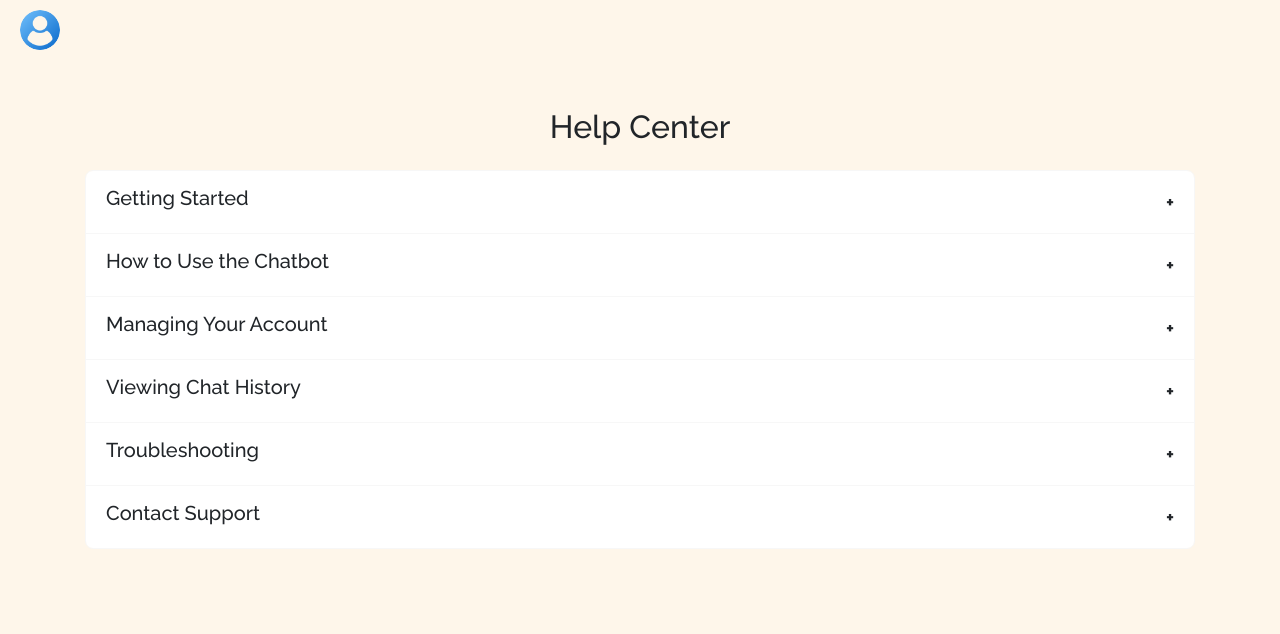
After one commit to KabriAcid/cerebro, a PHP site: page /public/help.php in a window 1280 px wide. The commit adds this page. Shown: the top 634 px of the page. Run offline with PHP 8.4, Linux system fonts and the light colour scheme.

Commit message:
Refactor navbar and login functionality: remove unused elements, streamline form submission with loader overlay, and enhance CSS for custom accordion component.

```diff
--- a/assets/css/style.css
+++ b/assets/css/style.css
@@ -480,3 +480,52 @@ textarea.input-field:disabled {
         opacity: 0.5;
     }
 }
+
+/* Custom Accordion */
+.custom-accordion {
+    border: 1px solid var(--gray);
+    border-radius: 8px;
+    overflow: hidden;
+}
+
+.accordion-item {
+    border-bottom: 1px solid var(--gray);
+}
+
+.accordion-item:last-child {
+    border-bottom: none;
+}
+
+.accordion-header {
+    display: flex;
+    justify-content: space-between;
+    align-items: center;
+    padding: 15px 20px;
+    background-color: var(--white);
+    cursor: pointer;
+    font-weight: bold;
+    transition: background-color 0.3s ease;
+}
+
+.accordion-header:hover {
+    background-color: var(--light-gray);
+}
+
+.accordion-icon {
+    font-size: 1.2rem;
+    font-weight: bold;
+    transition: transform 0.3s ease;
+}
+
+.accordion-body {
+    max-height: 0;
+    overflow: hidden;
+    padding: 0 20px;
+    background-color: var(--light-gray);
+    transition: max-height 0.3s ease;
+}
+
+.accordion-body p,
+.accordion-body ul {
+    margin: 15px 0;
+}
--- a/components/navbar.php
+++ b/components/navbar.php
@@ -4,9 +4,6 @@
             <a href="../index.php">
                 <img src="../assets/img/logo.png" class="favicon">
             </a>
-            <ul>
-                <li></li>
-            </ul>
         </div>
     </nav>
 </header>
--- /dev/null
+++ b/public/help.php
@@ -0,0 +1,106 @@
+<!-- filepath: c:\xampp\htdocs\cerebro\public\help.php -->
+<?php
+session_start();
+require __DIR__ . '/../util/utilities.php';
+require __DIR__ . '/../components/header.php';
+?>
+
+<body>
+    <?php require __DIR__ . '/../components/dashboard-navbar.php'; ?>
+    <main class="container py-5">
+        <h2 class="text-center mb-4">Help Center</h2>
+        <div class="custom-accordion">
+            <!-- Section 1: Getting Started -->
+            <div class="accordion-item">
+                <div class="accordion-header" onclick="toggleAccordion(this)">
+                    <h5>Getting Started</h5>
+                    <span class="accordion-icon">+</span>
+                </div>
+                <div class="accordion-body">
+                    <p>Welcome to Cerebro! To get started, create an account or log in if you already have one. Once logged in, you can access the dashboard, chat with the AI, and manage your settings.</p>
+                </div>
+            </div>
+
+            <!-- Section 2: Chatbot Usage -->
+            <div class="accordion-item">
+                <div class="accordion-header" onclick="toggleAccordion(this)">
+                    <h5>How to Use the Chatbot</h5>
+                    <span class="accordion-icon">+</span>
+                </div>
+                <div class="accordion-body">
+                    <p>To use the chatbot, navigate to the chat section from the dashboard. Type your query in the input box and press Enter. The AI will respond based on the selected model and settings.</p>
+                    <p>You can configure the chatbot's behavior, such as the maximum tokens, in the settings section.</p>
+                </div>
+            </div>
+
+            <!-- Section 3: Managing Your Account -->
+            <div class="accordion-item">
+                <div class="accordion-header" onclick="toggleAccordion(this)">
+                    <h5>Managing Your Account</h5>
+                    <span class="accordion-icon">+</span>
+                </div>
+                <div class="accordion-body">
+                    <p>You can update your profile information, such as your name, email, and password, in the profile section. If you wish to close your account, you can do so from the same section.</p>
+                </div>
+            </div>
+
+            <!-- Section 4: Chat History -->
+            <div class="accordion-item">
+                <div class="accordion-header" onclick="toggleAccordion(this)">
+                    <h5>Viewing Chat History</h5>
+                    <span class="accordion-icon">+</span>
+                </div>
+                <div class="accordion-body">
+                    <p>Your chat history is saved and can be accessed from the "Chat History" section in the dashboard. You can view past conversations, including the prompts and responses, along with timestamps.</p>
+                </div>
+            </div>
+
+            <!-- Section 5: Troubleshooting -->
+            <div class="accordion-item">
+                <div class="accordion-header" onclick="toggleAccordion(this)">
+                    <h5>Troubleshooting</h5>
+                    <span class="accordion-icon">+</span>
+                </div>
+                <div class="accordion-body">
+                    <p>If you encounter any issues, try the following steps:</p>
+                    <ul>
+                        <li>Ensure you have a stable internet connection.</li>
+                        <li>Clear your browser cache and cookies.</li>
+                        <li>Log out and log back in to your account.</li>
+                        <li>Contact support if the issue persists.</li>
+                    </ul>
+                </div>
+            </div>
+
+            <!-- Section 6: Contact Support -->
+            <div class="accordion-item">
+                <div class="accordion-header" onclick="toggleAccordion(this)">
+                    <h5>Contact Support</h5>
+                    <span class="accordion-icon">+</span>
+                </div>
+                <div class="accordion-body">
+                    <p>If you need further assistance, please contact our support team at <a href="mailto:support@cerebro.com">support@cerebro.com</a>.</p>
+                </div>
+            </div>
+        </div>
+    </main>
+
+    <script>
+        function toggleAccordion(header) {
+            const body = header.nextElementSibling;
+            const icon = header.querySelector('.accordion-icon');
+
+            if (body.style.maxHeight) {
+                body.style.maxHeight = null;
+                icon.textContent = '+';
+            } else {
+                document.querySelectorAll('.accordion-body').forEach(el => el.style.maxHeight = null);
+                document.querySelectorAll('.accordion-icon').forEach(el => el.textContent = '+');
+                body.style.maxHeight = body.scrollHeight + 'px';
+                icon.textContent = '-';
+            }
+        }
+    </script>
+</body>
+
+</html>
```
Also changed, not shown: auth/login.php (+2 -8 lines), prompt.txt (added, +132 -0 lines).
